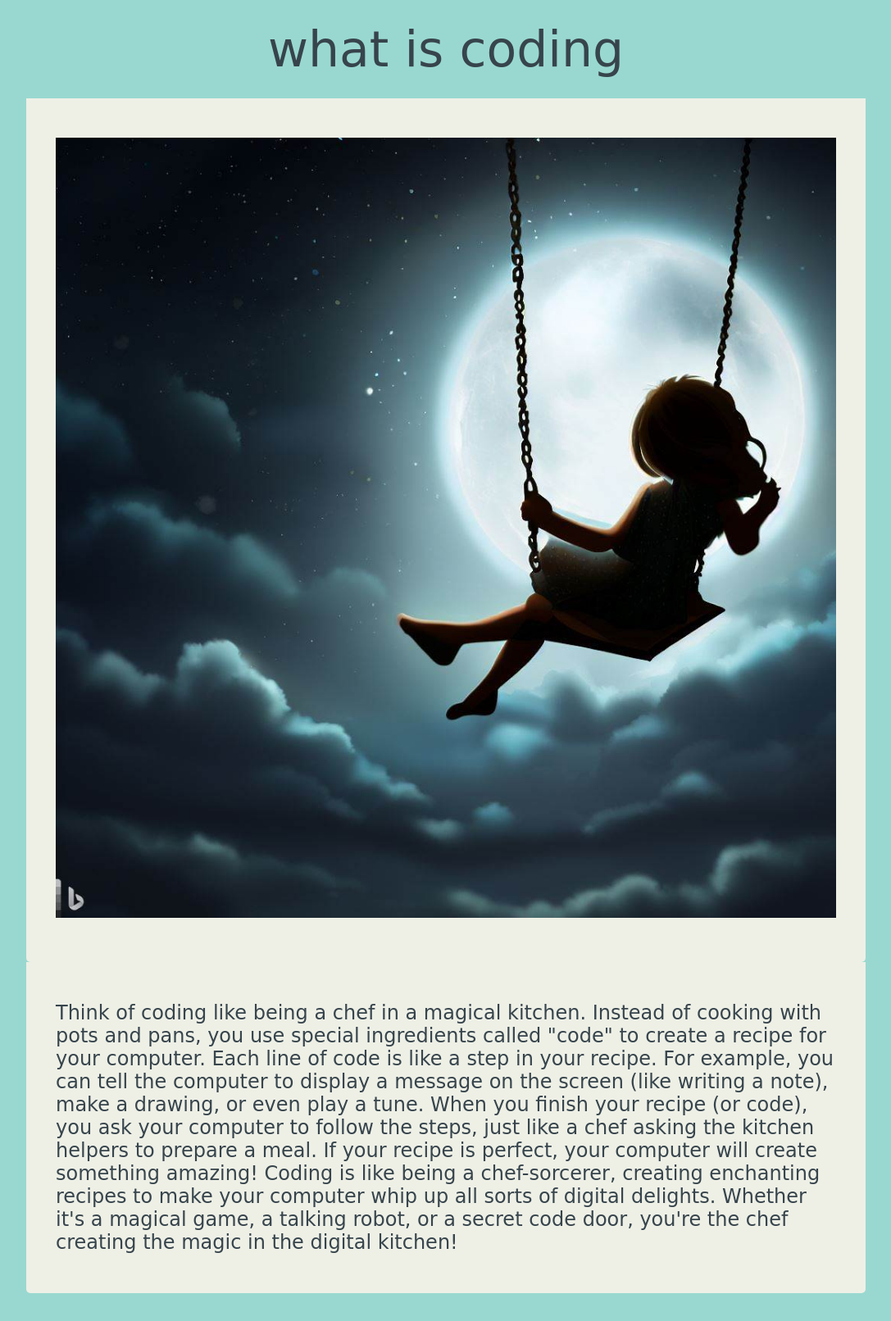
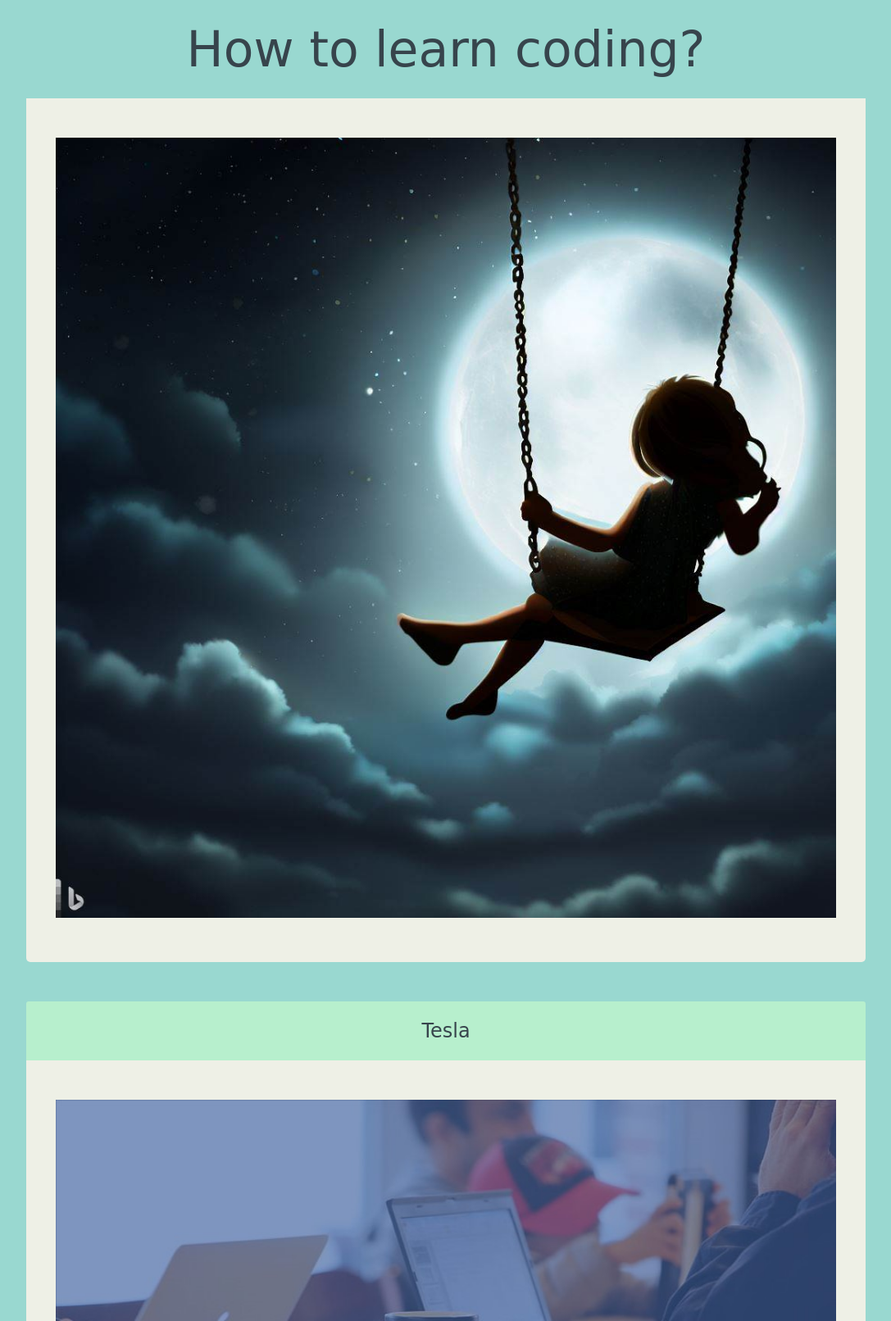
Before and after one commit to Narendarcodes/logicloom, a plain HTML site: page how_start_/code3.html in a window 1280 px wide. Shown: the top 1612 px of the page at 82% size, without its empty margins (96-1183 px from the left). Drawn offline with Linux system fonts and the light colour scheme.

Commit message:
code4 file is added

```diff
--- a/hts/code1.html
+++ b/how_start_/code3.html
@@ -11,18 +11,13 @@
 
 <div class="container">
     <div class="main-header">
-        what is coding
+        How to learn coding?
     </div>
     <div class="box">
         <div class="content">
             <img src="images\3.jfif" id="img3">
         </div>
-      <div class="content">
-        Think of coding like being a chef in a magical kitchen. Instead of cooking with pots and pans, you use special ingredients called "code" to create a recipe for your computer.
-        Each line of code is like a step in your recipe. For example, you can tell the computer to display a message on the screen (like writing a note), make a drawing, or even play a tune.
-        When you finish your recipe (or code), you ask your computer to follow the steps, just like a chef asking the kitchen helpers to prepare a meal. If your recipe is perfect, your computer will create something amazing!
-        Coding is like being a chef-sorcerer, creating enchanting recipes to make your computer whip up all sorts of digital delights. Whether it's a magical game, a talking robot, or a secret code door, you're the chef creating the magic in the digital kitchen!
-
+      <div>
     </div>
     </div>
     <div class="box">
```
Also changed, not shown: how_start_/code2.html (+6 -5 lines), how_start_/code1.css (renamed from hts/code1.css), how_start_/code4.html (added), how_start_/images/3.jfif (added), how_start_/images/Whatsapp.jpg (added), how_start_/images/Whatsapp.webp (added), how_start_/images/back.jpg (added), how_start_/images/insta.jpg (added), 1 other file.
